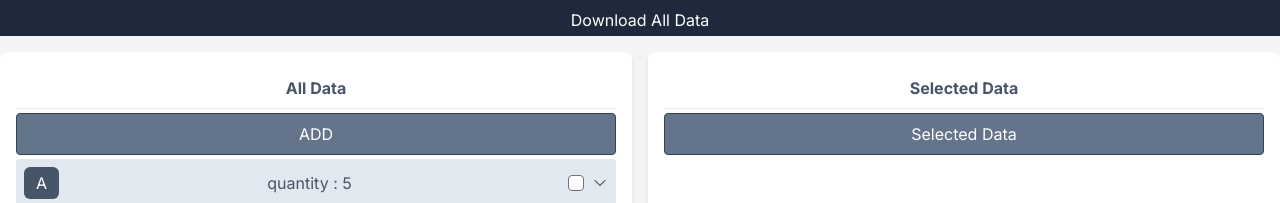
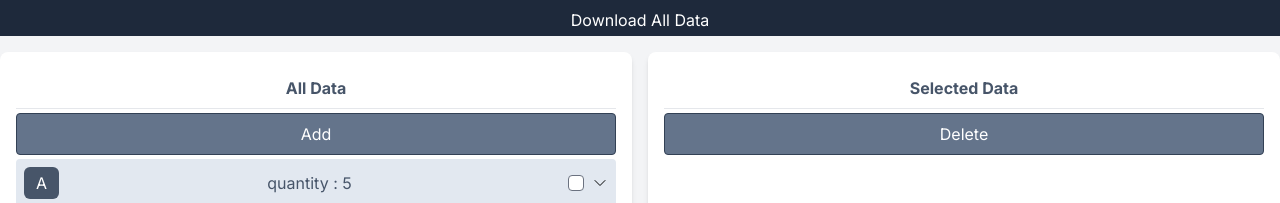
Before and after one commit to kaakavand/asp, a Next.js app: page / in a window 1280 px wide. Shown: the top 203 px of the page. Built offline with nearby package versions, Linux system fonts and the light colour scheme.

Commit message:
fix button

```diff
--- a/src/app/page.jsx
+++ b/src/app/page.jsx
@@ -17,7 +17,7 @@ export default function Home() {
         </h2>
         <hr />
         <button className='bg-slate-500 transition-all duration-300 hover:bg-slate-700 text-white py-2 my-1 px-4 border border-slate-700 w-full rounded' onClick={() => setData(data.map(el => (!el.selected && el.checked) ? ({ ...el, selected: true, checked: false }) : ({ ...el, checked: false })))}>
-          ADD
+          Add
         </button>
         <ul className=''>
           {
@@ -31,7 +31,7 @@ export default function Home() {
         </h2>
         <hr />
         <button className='bg-slate-500 transition-all duration-300 hover:bg-slate-700 text-white py-2 my-1 px-4 border border-slate-700 w-full rounded' onClick={() => setData(data.map(el => (el.selected && el.checked) ? ({ ...el, selected: false, checked: false }) : ({ ...el, checked: false })))}>
-          Selected Data
+          Delete
         </button>
         <ul className=''>
           {
```
